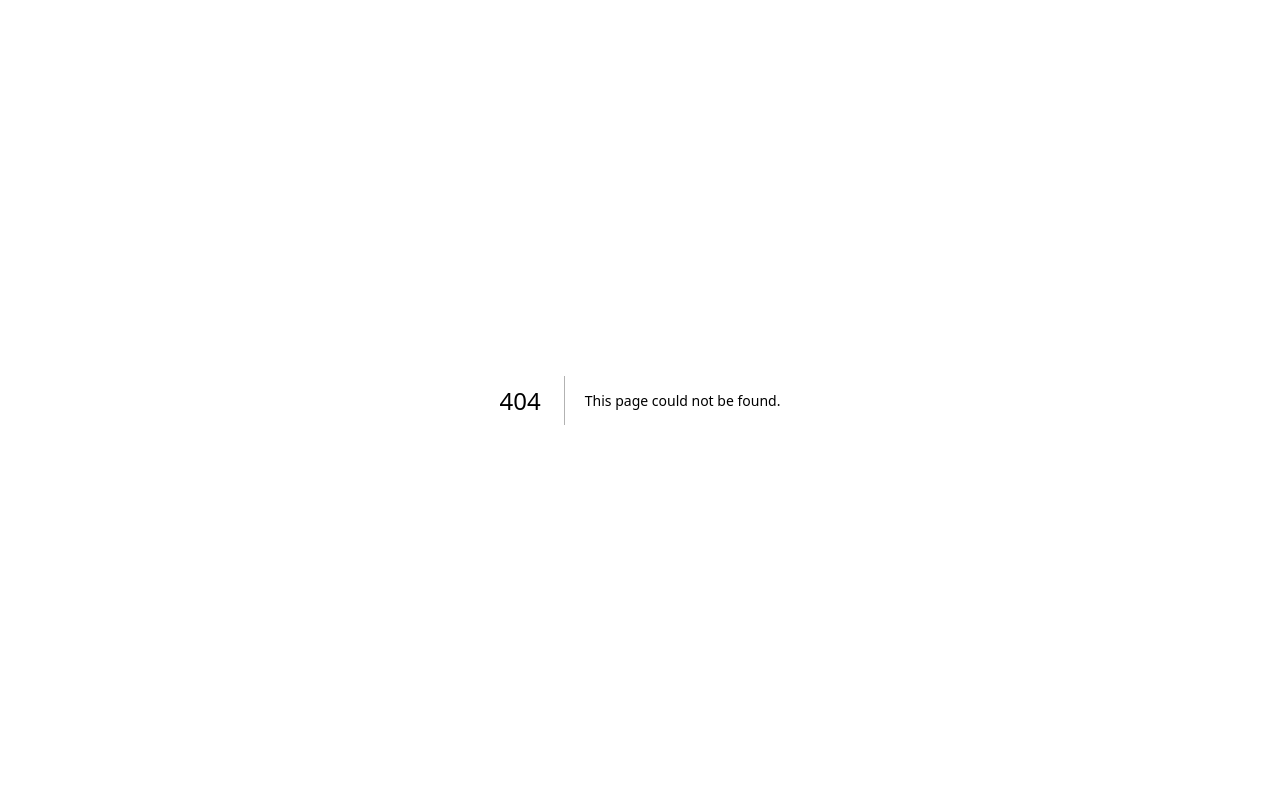
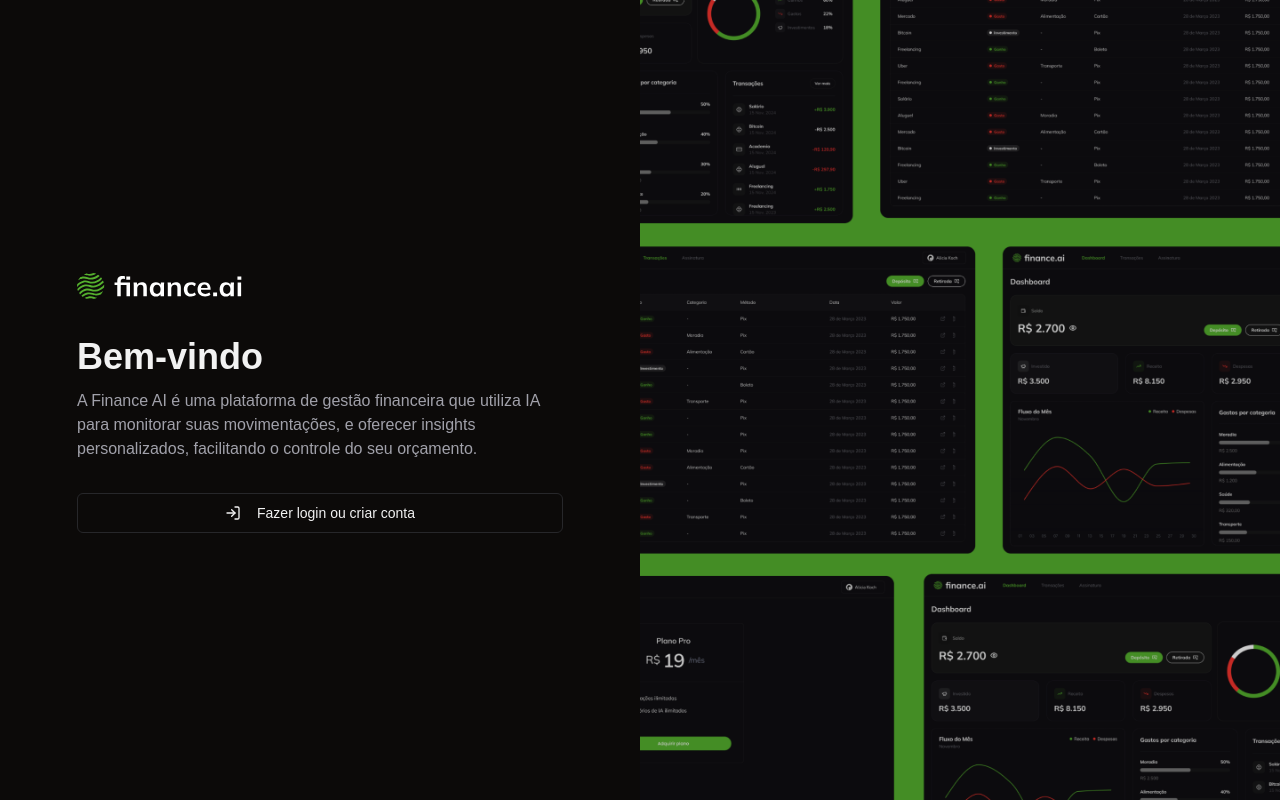
Before and after one commit to leogarcia2004/Finance-Ai, a Next.js app: page /login in a window 1280 px wide. Before the commit this address had no page. Built offline with nearby package versions, Linux system fonts and the light colour scheme.

Commit message:
feat: add login page

```diff
--- a/app/globals.css
+++ b/app/globals.css
@@ -76,6 +76,6 @@
     @apply h-full;
   }
   body {
-    @apply h-full bg-background text-foreground;
+    @apply h-full bg-background text-foreground ;
   }
 }
--- /dev/null
+++ b/app/login/page.tsx
@@ -0,0 +1,26 @@
+import Image from "next/image"
+import { Button } from "../_components/ui/button"
+import { LogInIcon } from "lucide-react"
+
+
+const LoginPage = () => {
+  return (
+    <div className="grid grid-cols-2 h-full">
+
+        <div className=" mx-auto flex flex-col h-full max-w-[550px] justify-center p-8">
+          <Image src="/logo.svg" width={173} height={39} alt="Finance AI" className="mb-8"/>
+          <h1 className="text-4xl font-bold mb-3">Bem-vindo</h1>
+          <p className="text-muted-foreground mb-8">A Finance AI é uma plataforma de gestão financeira que utiliza IA para monitorar suas movimentações, e oferecer insights personalizados, facilitando o controle do seu orçamento.</p>
+          <Button  variant="outline">
+            <LogInIcon  className="mr-2"/>
+            Fazer login ou criar conta
+          </Button>
+        </div>
+        <div className="relative h-full w-full">
+          <Image src="/Login.png" alt="Faça login" fill className="object-cover"/> {/* Quando coloco 'fill', significa que ela vai ocupar toda a div. */}
+        </div>
+    </div>
+  )
+}
+
+export default LoginPage
--- a/app/subscription/page.tsx
+++ b/app/subscription/page.tsx
@@ -1,9 +1,9 @@
 
 
-const Subscription = () => {
+const SubscriptionPage = () => {
   return (
     <div>subscription page</div>
   )
 }
 
-export default Subscription
+export default SubscriptionPage
--- a/app/transactions/page.tsx
+++ b/app/transactions/page.tsx
@@ -1,8 +1,8 @@
 
-const Transactions = () => {
+const TransactionsPage = () => {
     return (
       <div>transactions page</div>
     )
   }
 
-  export default Transactions
+  export default TransactionsPage
```
Also changed, not shown: public/Login.png (added), public/logo.svg (added).
